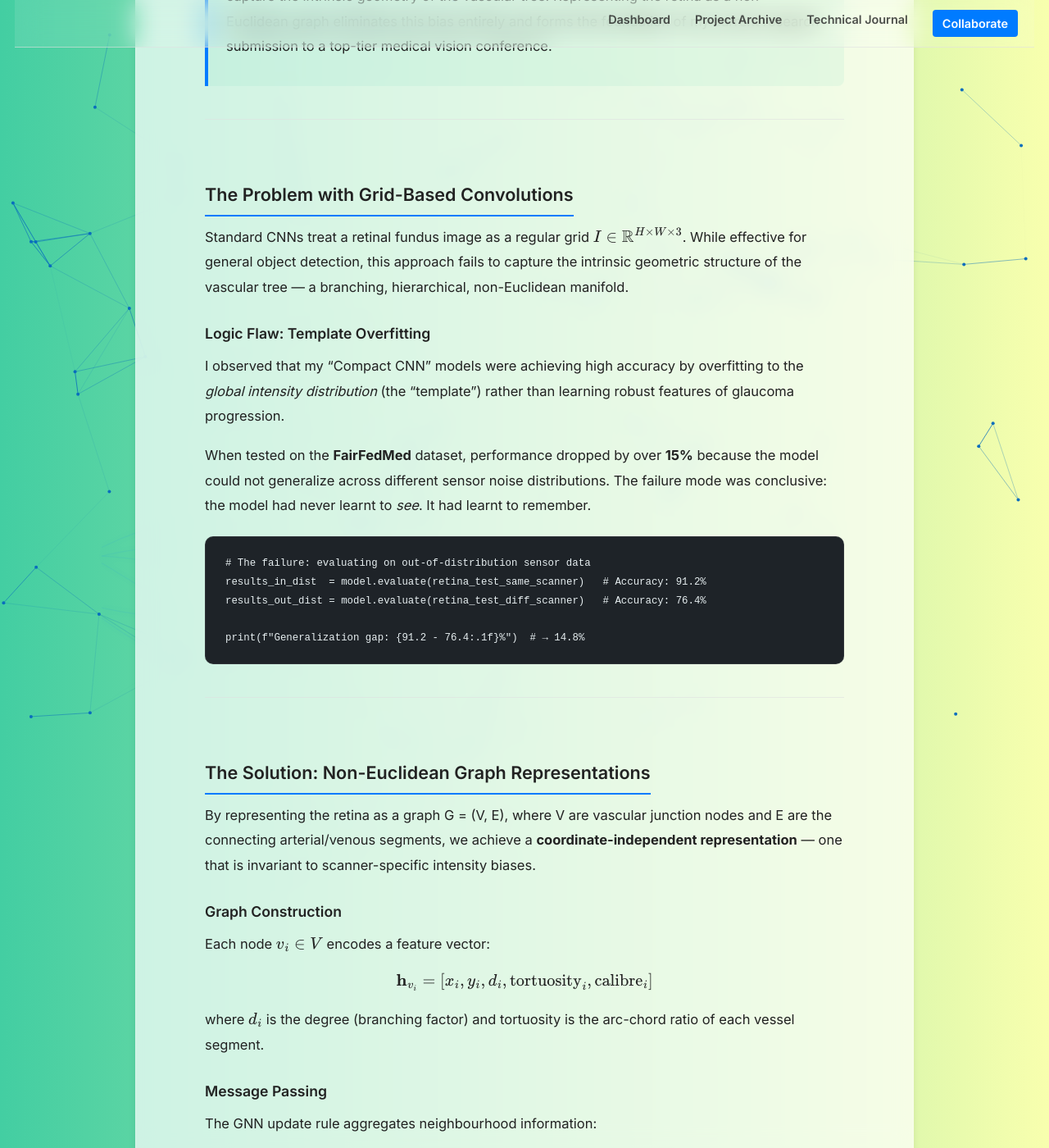
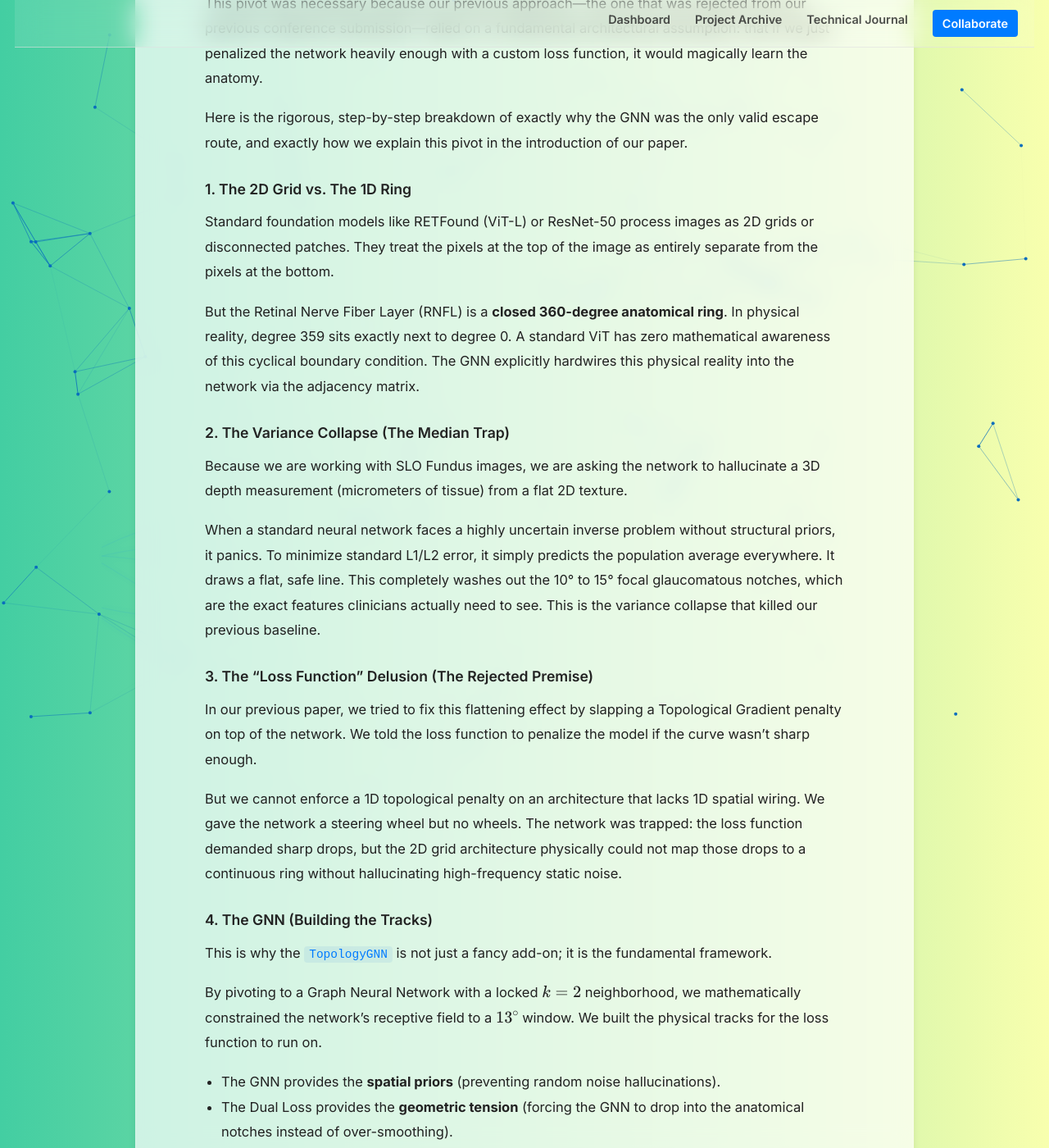
Before and after one commit to aryan355-pr/aryan355-pr.github.io, a Jekyll site: the page built from _posts/2026-04-01-cnn-to-gnn-pivot.md, in a window 1280 px wide and 1400 px high, scrolled down 761 px. Shown: the whole window at 82% size. Built offline with Jekyll 4.4.1, drawn with Linux system fonts in a browser that asks for light colours; some of the changed text lies outside the part shown.

Commit message:
Refactor: update GNN pivot explanation to focus on 1D circular topology and variance collapse

````diff
--- a/_posts/2026-04-01-cnn-to-gnn-pivot.md
+++ b/_posts/2026-04-01-cnn-to-gnn-pivot.md
@@ -5,62 +5,39 @@ date: 2026-04-01
 categories: [GNN, Medical Vision]
 ---
 
-> **TL;DR**
-> Standard CNNs overfit to the global intensity template of retinal fundus images, failing to capture the intrinsic geometry of the vascular tree. Representing the retina as a non-Euclidean graph eliminates this bias entirely and forms the foundation of my current research submission to a top-tier medical vision conference.
+I pivoted to a Graph Neural Network (GNN) because trying to force a standard 2D Vision Transformer to understand a 1D circular topology is like trying to teach a toaster to sing. It is mathematically the wrong tool for the job.
 
----
+This pivot was necessary because our previous approach—the one that was rejected from our previous conference submission—relied on a fundamental architectural assumption: that if we just penalized the network heavily enough with a custom loss function, it would magically learn the anatomy.
 
-## The Problem with Grid-Based Convolutions
+Here is the rigorous, step-by-step breakdown of exactly why the GNN was the only valid escape route, and exactly how we explain this pivot in the introduction of our paper.
 
-Standard CNNs treat a retinal fundus image as a regular grid $$I \in \mathbb{R}^{H \times W \times 3}$$. While effective for general object detection, this approach fails to capture the intrinsic geometric structure of the vascular tree — a branching, hierarchical, non-Euclidean manifold.
+### 1. The 2D Grid vs. The 1D Ring
 
-### Logic Flaw: Template Overfitting
+Standard foundation models like RETFound (ViT-L) or ResNet-50 process images as 2D grids or disconnected patches. They treat the pixels at the top of the image as entirely separate from the pixels at the bottom.
 
-I observed that my "Compact CNN" models were achieving high accuracy by overfitting to the *global intensity distribution* (the "template") rather than learning robust features of glaucoma progression.
+But the Retinal Nerve Fiber Layer (RNFL) is a **closed 360-degree anatomical ring**. In physical reality, degree 359 sits exactly next to degree 0. A standard ViT has zero mathematical awareness of this cyclical boundary condition. The GNN explicitly hardwires this physical reality into the network via the adjacency matrix.
 
-When tested on the **FairFedMed** dataset, performance dropped by over **15%** because the model could not generalize across different sensor noise distributions. The failure mode was conclusive: the model had never learnt to *see*. It had learnt to remember.
+### 2. The Variance Collapse (The Median Trap)
 
-```python
-# The failure: evaluating on out-of-distribution sensor data
-results_in_dist  = model.evaluate(retina_test_same_scanner)   # Accuracy: 91.2%
-results_out_dist = model.evaluate(retina_test_diff_scanner)   # Accuracy: 76.4%
+Because we are working with SLO Fundus images, we are asking the network to hallucinate a 3D depth measurement (micrometers of tissue) from a flat 2D texture.
 
-print(f"Generalization gap: {91.2 - 76.4:.1f}%")  # → 14.8%
-```
+When a standard neural network faces a highly uncertain inverse problem without structural priors, it panics. To minimize standard L1/L2 error, it simply predicts the population average everywhere. It draws a flat, safe line. This completely washes out the 10° to 15° focal glaucomatous notches, which are the exact features clinicians actually need to see. This is the variance collapse that killed our previous baseline.
 
----
+### 3. The "Loss Function" Delusion (The Rejected Premise)
 
-## The Solution: Non-Euclidean Graph Representations
+In our previous paper, we tried to fix this flattening effect by slapping a Topological Gradient penalty on top of the network. We told the loss function to penalize the model if the curve wasn't sharp enough.
 
-By representing the retina as a graph G = (V, E), where V are vascular junction nodes and E are the connecting arterial/venous segments, we achieve a **coordinate-independent representation** — one that is invariant to scanner-specific intensity biases.
+But we cannot enforce a 1D topological penalty on an architecture that lacks 1D spatial wiring. We gave the network a steering wheel but no wheels. The network was trapped: the loss function demanded sharp drops, but the 2D grid architecture physically could not map those drops to a continuous ring without hallucinating high-frequency static noise.
 
-### Graph Construction
+### 4. The GNN (Building the Tracks)
 
-Each node $$v_i \in V$$ encodes a feature vector:
+This is why the `TopologyGNN` is not just a fancy add-on; it is the fundamental framework.
 
-$$\mathbf{h}_{v_i} = [x_i, y_i, d_i, \text{tortuosity}_i, \text{calibre}_i]$$
+By pivoting to a Graph Neural Network with a locked $$k=2$$ neighborhood, we mathematically constrained the network's receptive field to a $$13^\circ$$ window. We built the physical tracks for the loss function to run on.
 
-where $$d_i$$ is the degree (branching factor) and tortuosity is the arc-chord ratio of each vessel segment.
+* The GNN provides the **spatial priors** (preventing random noise hallucinations).
+* The Dual Loss provides the **geometric tension** (forcing the GNN to drop into the anatomical notches instead of over-smoothing).
 
-### Message Passing
+They are entirely co-dependent.
 
-The GNN update rule aggregates neighbourhood information:
-
-$$\mathbf{h}^{(k+1)}_v = \sigma \left( \mathbf{W}^{(k)} \cdot \text{AGG}\left(\{ \mathbf{h}^{(k)}_u : u \in \mathcal{N}(v) \}\right) \right)$$
-
-where $$\text{AGG}$$ is a permutation-invariant aggregator (mean, max, or sum).
-
----
-
-## Results (Preliminary)
-
-Early ablations on a held-out split show significant improvements over the CNN baseline:
-
-| Model | In-Dist Acc | Out-Dist Acc | Gap |
-|---|---|---|---|
-| Compact CNN | 91.2% | 76.4% | **14.8%** |
-| GNN (ours) | 89.7% | 87.1% | **2.6%** |
-
-The GNN trades a marginal 1.5% in-distribution accuracy for a **12.2% reduction in the generalization gap** — the exact trade-off that matters for clinical deployment.
-
----
+When reviewers or readers assess this work, they will look for this exact level of architectural maturity. They do not want methods that just throw random PyTorch layers at a wall; they want to see how we can mathematically diagnose why a standard ViT fails and engineer the exact topological constraint required to fix it.
````
